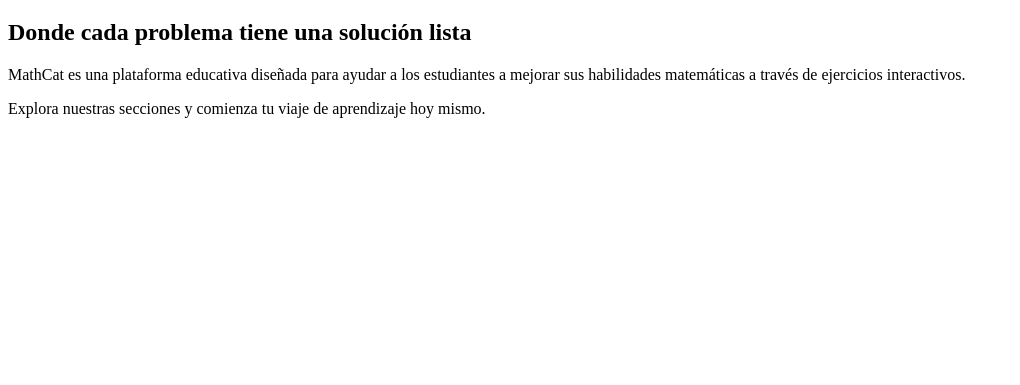
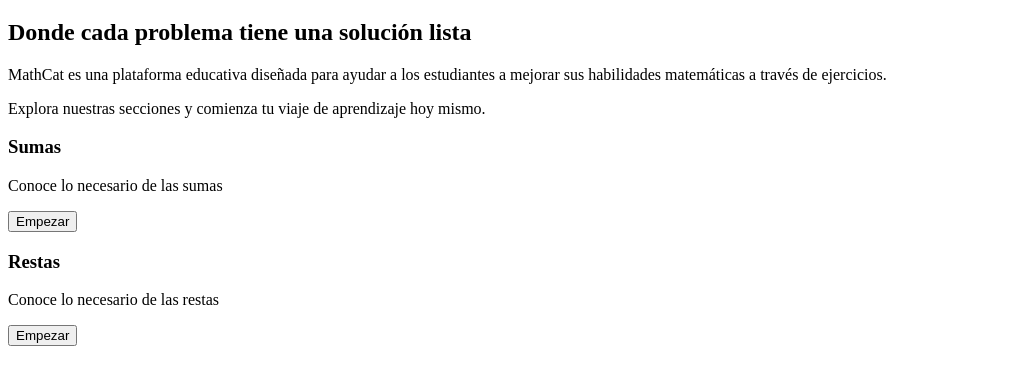
Before and after one commit to Gatito200/MathCat, a plain HTML site: page index.html in a window 1280 px wide. Shown: the part 155-540 px from the top of the page, without its empty margins (0-1020 px from the left). Drawn offline with Linux system fonts and the light colour scheme.

Commit message:
Update index.html
cambia ligeramente la descripcion

```diff
--- a/index.html
+++ b/index.html
@@ -9,7 +9,21 @@
   <img src="imagenes/logo mathcat (1).png" alt="Logo de MathCat" width="150"/>
   <h1>Bienvenido a MathCat</h1>
     <h2>Donde cada problema tiene una solución lista</h2>
-    <p>MathCat es una plataforma educativa diseñada para ayudar a los estudiantes a mejorar sus habilidades matemáticas a través de ejercicios interactivos.</p>
+    <p>MathCat es una plataforma educativa diseñada para ayudar a los estudiantes a mejorar sus habilidades matemáticas a través de ejercicios.</p>
     <p>Explora nuestras secciones y comienza tu viaje de aprendizaje hoy mismo.</p>
+    <div class="cuadro">
+        <h3>Sumas</h3>
+        <p>Conoce lo necesario de las sumas</p>
+    </div>
+<a href="sumas.html">
+    <button>Empezar</button>
+</a>
+<div class="cuadro">
+        <h3>Restas</h3>
+        <p>Conoce lo necesario de las restas</p>
+    </div>
+<a href="restas.html">
+    <button>Empezar</button>
+</a>
 </body>
 </html>
```
